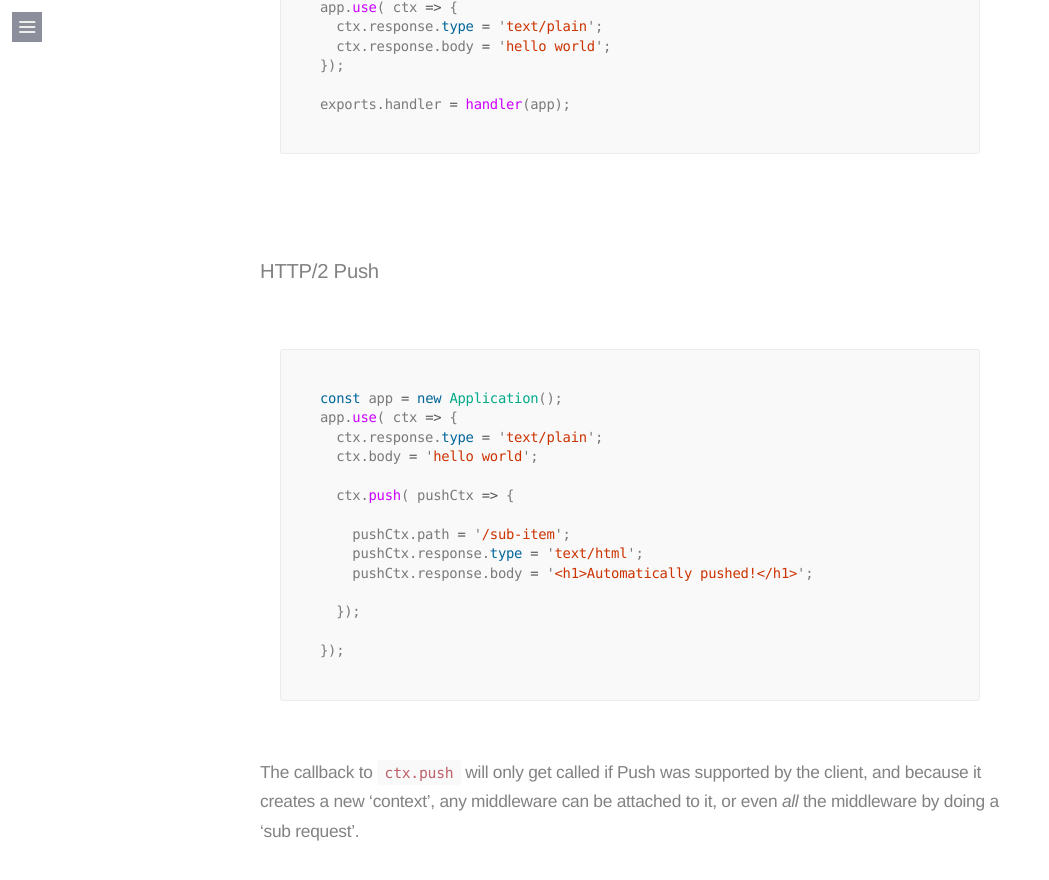
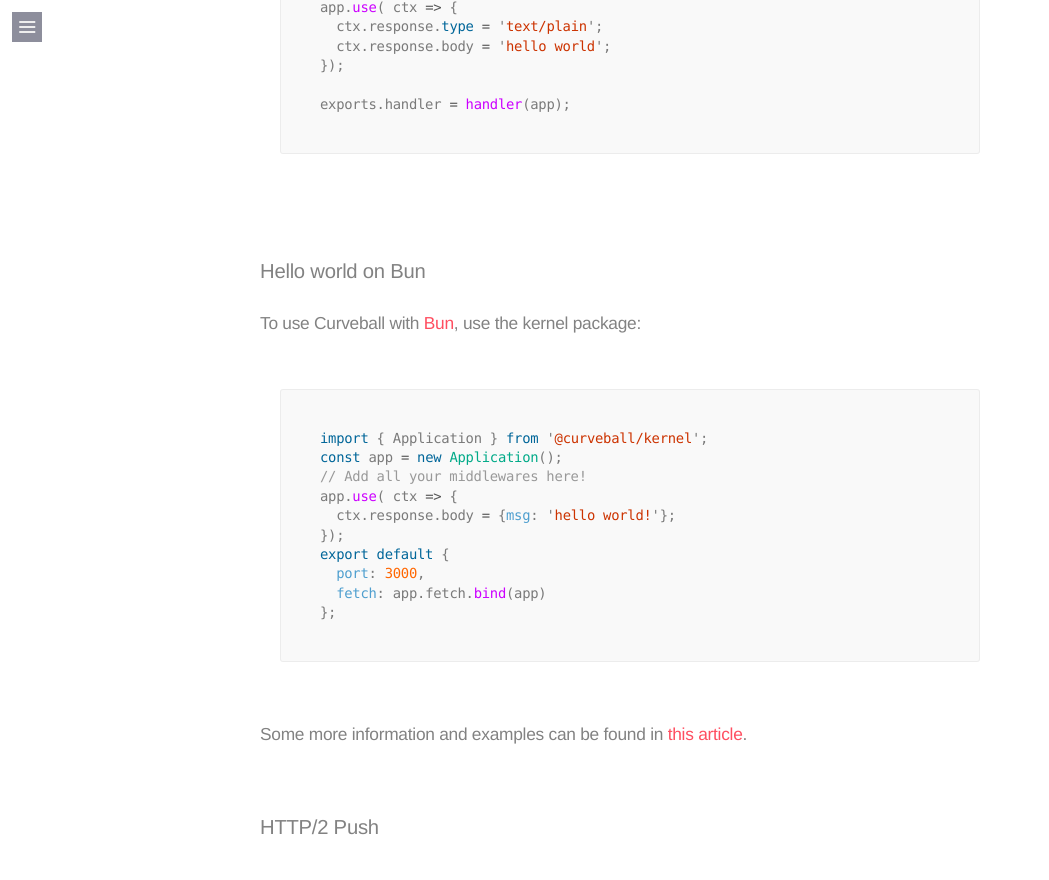
Before and after one commit to curveball/website, a Jekyll site: the page built from index.md, in a window 1280 px wide and 900 px high, scrolled down 3134 px. Shown: the top 880 px of the window, without its empty margins (0-1049 px from the left). Built offline with Jekyll 4.4.1, drawn with Linux system fonts in a browser that asks for light colours.

Commit message:
Bun docs

````diff
--- a/index.md
+++ b/index.md
@@ -34,6 +34,26 @@ app.use( ctx => {
 exports.handler = handler(app);
 ```
 
+### Hello world on Bun
+
+To use Curveball with [Bun](https://bun.sh/), use the kernel package:
+
+```typescript
+import { Application } from '@curveball/kernel';
+const app = new Application();
+// Add all your middlewares here!
+app.use( ctx => {
+  ctx.response.body = {msg: 'hello world!'};
+});
+export default {
+  port: 3000,
+  fetch: app.fetch.bind(app)
+};
+```
+
+Some more information and examples can be found in [this article](https://evertpot.com/bun-curveball-framework).
+
+
 ### HTTP/2 Push
 
 ```typescript
@@ -52,6 +72,8 @@ app.use( ctx => {
 
 });
 ```
+
+
 
 The callback to `ctx.push` will only get called if Push was supported by the
 client, and because it creates a new 'context', any middleware can be attached
````
